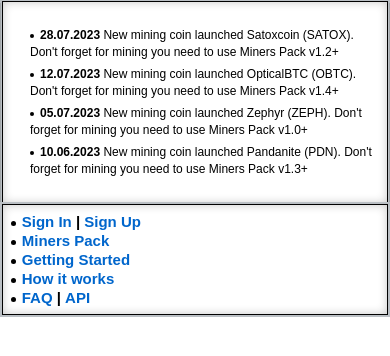
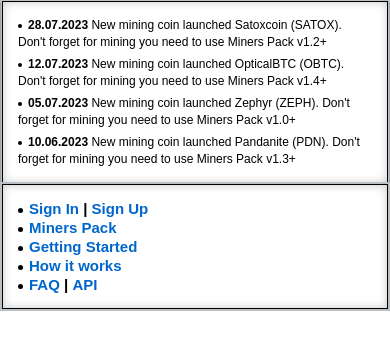
Before and after one commit to NotSenchik13/proff, a plain HTML site: page index.html in a window 390 px wide. Both pictures are taken after a click on the element 357 px from the left and 54 px from the top of the page. Shown: the part 106-462 px from the top of the page. Drawn offline with Linux system fonts and the light colour scheme.

Commit message:
Update style.css

```diff
--- a/style.css
+++ b/style.css
@@ -129,16 +129,16 @@ body {
     outline: 2px solid #babfc4;
     border: 1px solid #000;
     background-color: #fff;
-    padding-top: 8px;
-    padding-left: 15px;
+    padding: 20px 20px;
+    /* padding-top: 8px;
+    padding-left: 15px; */
     box-shadow: inset 0 0 10px rgba(0,0,0,.22);
-    padding-left: 2%;
+    /* padding-left: 2%;
     padding-right: 2%;
-    padding-bottom: 8px;
-    display: flex;
-    flex-direction: column;
-    justify-content: center;
-    align-items: center;
+    padding-bottom: 8px; */
+}
+.header__login_list {
+    margin: 0 auto;
 }
 .header__login_list-item {
     font-size: 15px;
@@ -146,7 +146,7 @@ body {
     font-weight: bold;
     line-height: 17px;
 }
-.header__login_list-item:hover {
+.header__login_list-item:hover{
     text-decoration: underline;
 }
 .header__login_list-item:not(:last-child){
@@ -187,6 +187,18 @@ body {
 
 
 
+@media (max-width: 1024px) {
+    .header__login {
+        padding: 50px 20px;
+    }
+    .header__logo, .header__login {
+        flex: 0 1 24%;
+    }
+    .header__news {
+        flex: 0 1 52%;
+    }
+}
+
 
 @media (max-width: 767px) {
     .header__logo, .header__news, .header__login {
@@ -213,8 +225,7 @@ body {
     .header__burger-slice {
         display: block;
     }
-
+    .header__login, .header__news {
+        padding: 15px 15px;
+    }
 }
-
-
-/*!-----------------------------------------------------------------------------------------------*/
```
